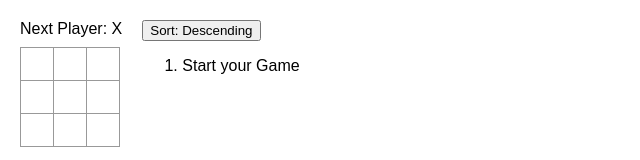
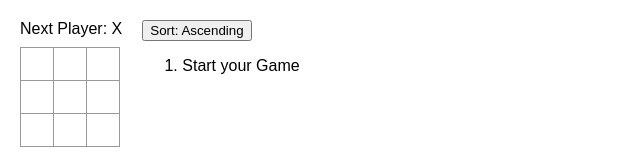
Before and after one commit to mdamranahmad/REACT-PRACTICE-BASIC-TIC-TAC-TOE, a React (Vite) app: page / in a window 1280 px wide. Shown: the top 160 px of the page, without its empty margins (0-640 px from the left). Built offline with nearby package versions, Linux system fonts and the light colour scheme.

Commit message:
Fix: toggled button text

```diff
--- a/src/App.jsx
+++ b/src/App.jsx
@@ -102,7 +102,7 @@ export default function Game() {
       </div>
       <div className="game-info">
         <button onClick={() => setIsToggled(!isToggled)}>
-          Sort: {isToggled ? "Ascending" : "Descending"}
+          Sort: {isToggled ? "Descending" : "Ascending"}
         </button>
         <ol>{orderedMoves}</ol>
       </div>
```
